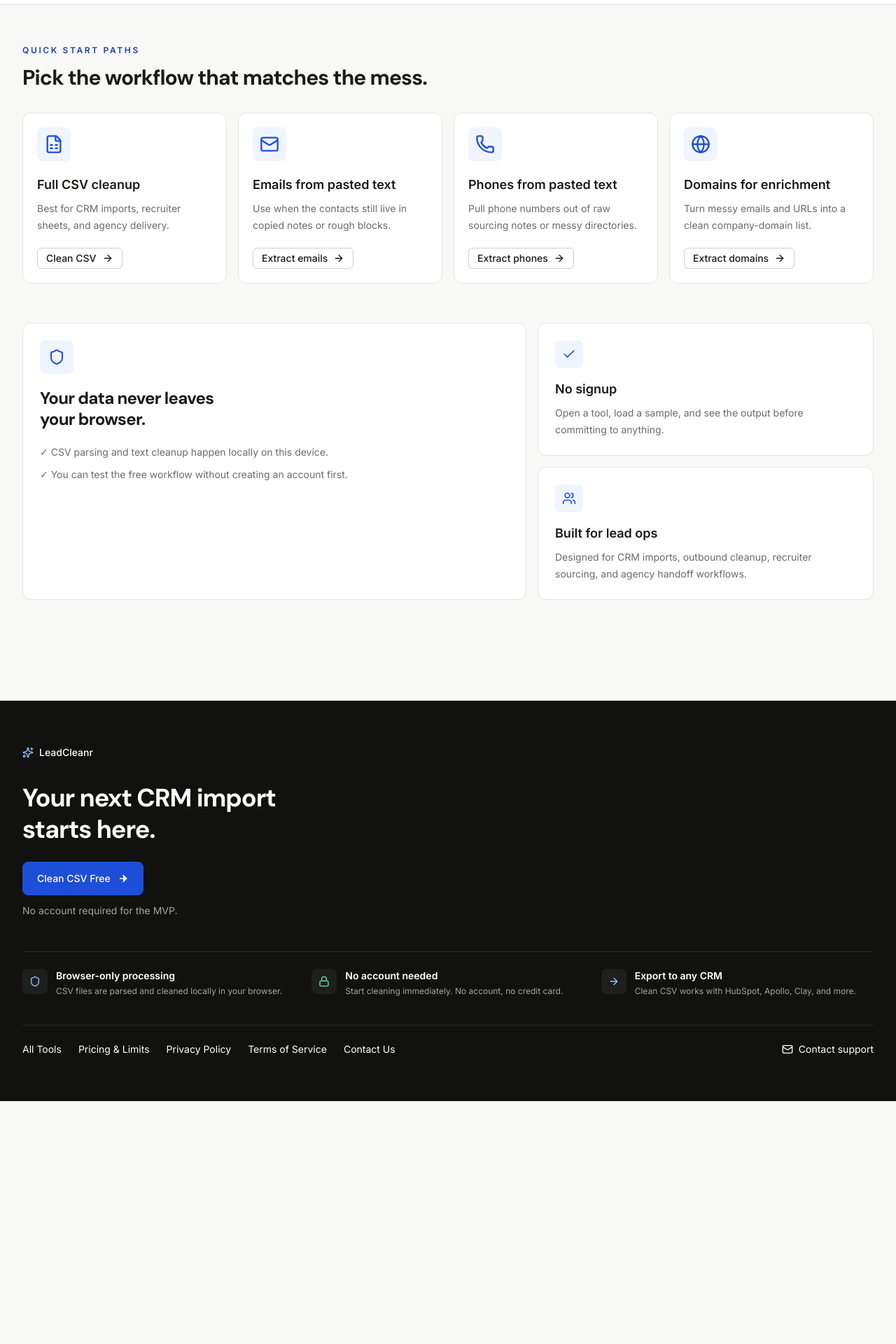
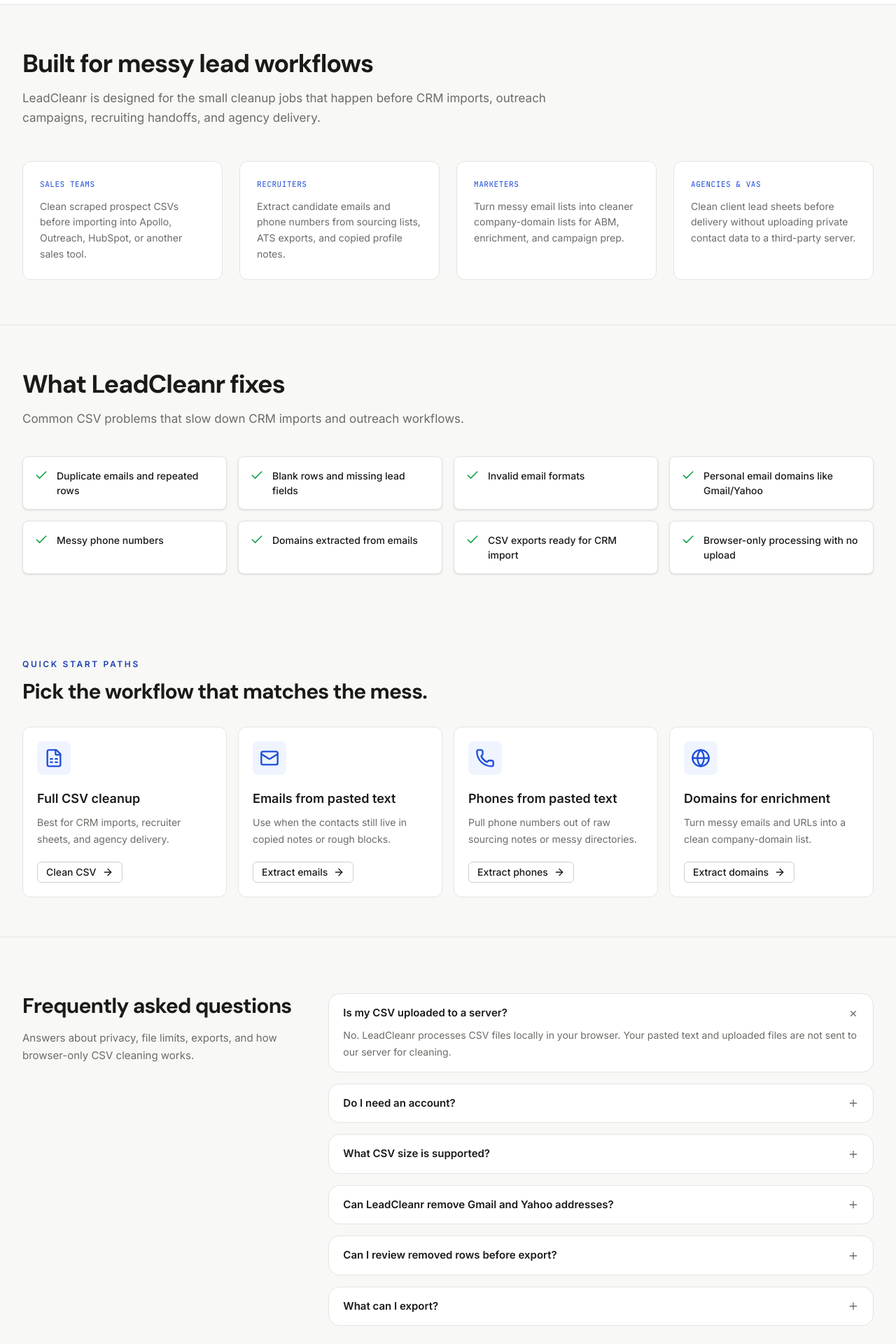
Before and after one commit to sssec81/lead_cleaner, a Next.js app: page / in a window 1280 px wide. Shown: the part 820-2740 px from the top of the page at 70% size. Before the commit the page ends 2393 px from the top, so only its background shows below. Built offline with nearby package versions, Linux system fonts and the light colour scheme; no server answers.

Commit message:
faq home page new idea

```diff
--- a/src/app/page.tsx
+++ b/src/app/page.tsx
@@ -12,6 +12,7 @@
   Upload,
   Users,
   Wand2,
+  Plus,
 } from "lucide-react";
 
 import { PageFrame } from "@/components/page-frame";
@@ -208,6 +209,73 @@
         </div>
       </section>
 
+      <section className="mx-auto max-w-7xl px-4 py-16 sm:px-6 lg:px-8">
+        <div className="max-w-3xl">
+          <h2 className="font-display text-3xl font-semibold tracking-[-0.03em] text-[var(--lc-ink)] sm:text-4xl">
+            Built for messy lead workflows
+          </h2>
+          <p className="mt-4 text-[17px] leading-relaxed text-[var(--lc-muted)]">
+            LeadCleanr is designed for the small cleanup jobs that happen before CRM imports, outreach campaigns, recruiting handoffs, and agency delivery.
+          </p>
+        </div>
+        <div className="mt-12 grid gap-6 sm:grid-cols-2 lg:grid-cols-4">
+          <div className="rounded-xl border border-[var(--lc-border)] bg-[var(--lc-surface)] p-6">
+            <p className="font-mono text-[11px] uppercase tracking-wider text-[var(--lc-accent)] mb-3">Sales teams</p>
+            <p className="text-[14px] leading-relaxed text-[var(--lc-muted)]">
+              Clean scraped prospect CSVs before importing into Apollo, Outreach, HubSpot, or another sales tool.
+            </p>
+          </div>
+          <div className="rounded-xl border border-[var(--lc-border)] bg-[var(--lc-surface)] p-6">
+            <p className="font-mono text-[11px] uppercase tracking-wider text-[var(--lc-accent)] mb-3">Recruiters</p>
+            <p className="text-[14px] leading-relaxed text-[var(--lc-muted)]">
+              Extract candidate emails and phone numbers from sourcing lists, ATS exports, and copied profile notes.
+            </p>
+          </div>
+          <div className="rounded-xl border border-[var(--lc-border)] bg-[var(--lc-surface)] p-6">
+            <p className="font-mono text-[11px] uppercase tracking-wider text-[var(--lc-accent)] mb-3">Marketers</p>
+            <p className="text-[14px] leading-relaxed text-[var(--lc-muted)]">
+              Turn messy email lists into cleaner company-domain lists for ABM, enrichment, and campaign prep.
+            </p>
+          </div>
+          <div className="rounded-xl border border-[var(--lc-border)] bg-[var(--lc-surface)] p-6">
+            <p className="font-mono text-[11px] uppercase tracking-wider text-[var(--lc-accent)] mb-3">Agencies & VAs</p>
+            <p className="text-[14px] leading-relaxed text-[var(--lc-muted)]">
+              Clean client lead sheets before delivery without uploading private contact data to a third-party server.
+            </p>
+          </div>
+        </div>
+      </section>
+
+      <section className="border-t border-[var(--lc-border)] bg-[var(--lc-bg)] py-16">
+        <div className="mx-auto max-w-7xl px-4 sm:px-6 lg:px-8">
+          <div className="max-w-3xl">
+            <h2 className="font-display text-3xl font-semibold tracking-[-0.03em] text-[var(--lc-ink)] sm:text-4xl">
+              What LeadCleanr fixes
+            </h2>
+            <p className="mt-4 text-[17px] leading-relaxed text-[var(--lc-muted)]">
+              Common CSV problems that slow down CRM imports and outreach workflows.
+            </p>
+          </div>
+          <div className="mt-10 grid gap-4 sm:grid-cols-2 lg:grid-cols-4">
+            {[
+              "Duplicate emails and repeated rows",
+              "Blank rows and missing lead fields",
+              "Invalid email formats",
+              "Personal email domains like Gmail/Yahoo",
+              "Messy phone numbers",
+              "Domains extracted from emails",
+              "CSV exports ready for CRM import",
+              "Browser-only processing with no upload"
+            ].map(item => (
+              <div key={item} className="flex items-start gap-3 rounded-lg border border-[var(--lc-border)] bg-[var(--lc-surface)] p-4 shadow-sm">
+                <Check className="h-5 w-5 shrink-0 text-[var(--lc-green)]" />
+                <span className="text-[14px] font-medium text-[var(--lc-ink)]">{item}</span>
+              </div>
+            ))}
+          </div>
+        </div>
+      </section>
+
       <section className="mx-auto max-w-7xl px-4 py-14 sm:px-6 lg:px-8">
         <p className="section-eyebrow">Quick Start Paths</p>
         <div className="mt-3 flex items-end justify-between gap-6">
@@ -240,7 +308,88 @@
         </div>
       </section>
 
-      <section className="mx-auto max-w-7xl px-4 pb-16 sm:px-6 lg:px-8">
+      <section className="mx-auto max-w-7xl px-4 py-20 sm:px-6 lg:px-8 border-t border-[var(--lc-border)]">
+        <div className="grid gap-12 lg:grid-cols-[1fr_2fr]">
+          <div>
+            <h2 className="font-display text-3xl font-semibold tracking-[-0.03em] text-[var(--lc-ink)]">
+              Frequently asked questions
+            </h2>
+            <p className="mt-4 text-[15px] leading-relaxed text-[var(--lc-muted)]">
+              Answers about privacy, file limits, exports, and how browser-only CSV cleaning works.
+            </p>
+          </div>
+          <div className="flex flex-col gap-4">
+            <details className="group rounded-2xl border border-[var(--lc-border)] bg-[var(--lc-surface)] px-5 py-4" open>
+              <summary className="flex cursor-pointer list-none items-center justify-between font-semibold text-[15px] text-[var(--lc-ink)] [&::-webkit-details-marker]:hidden">
+                Is my CSV uploaded to a server?
+                <span className="text-[var(--lc-muted)] transition-transform duration-200 group-open:rotate-45">
+                  <Plus className="h-4 w-4" />
+                </span>
+              </summary>
+              <div className="mt-2 text-sm leading-6 text-[var(--lc-muted)]">
+                No. LeadCleanr processes CSV files locally in your browser. Your pasted text and uploaded files are not sent to our server for cleaning.
+              </div>
+            </details>
+            <details className="group rounded-2xl border border-[var(--lc-border)] bg-[var(--lc-surface)] px-5 py-4">
+              <summary className="flex cursor-pointer list-none items-center justify-between font-semibold text-[15px] text-[var(--lc-ink)] [&::-webkit-details-marker]:hidden">
+                Do I need an account?
+                <span className="text-[var(--lc-muted)] transition-transform duration-200 group-open:rotate-45">
+                  <Plus className="h-4 w-4" />
+                </span>
+              </summary>
+              <div className="mt-2 text-sm leading-6 text-[var(--lc-muted)]">
+                No. The free tools can be used without signup, login, or a credit card.
+              </div>
+            </details>
+            <details className="group rounded-2xl border border-[var(--lc-border)] bg-[var(--lc-surface)] px-5 py-4">
+              <summary className="flex cursor-pointer list-none items-center justify-between font-semibold text-[15px] text-[var(--lc-ink)] [&::-webkit-details-marker]:hidden">
+                What CSV size is supported?
+                <span className="text-[var(--lc-muted)] transition-transform duration-200 group-open:rotate-45">
+                  <Plus className="h-4 w-4" />
+                </span>
+              </summary>
+              <div className="mt-2 text-sm leading-6 text-[var(--lc-muted)]">
+                The free browser workflow supports CSV files up to 5MB.
+              </div>
+            </details>
+            <details className="group rounded-2xl border border-[var(--lc-border)] bg-[var(--lc-surface)] px-5 py-4">
+              <summary className="flex cursor-pointer list-none items-center justify-between font-semibold text-[15px] text-[var(--lc-ink)] [&::-webkit-details-marker]:hidden">
+                Can LeadCleanr remove Gmail and Yahoo addresses?
+                <span className="text-[var(--lc-muted)] transition-transform duration-200 group-open:rotate-45">
+                  <Plus className="h-4 w-4" />
+                </span>
+              </summary>
+              <div className="mt-2 text-sm leading-6 text-[var(--lc-muted)]">
+                Yes. The CSV Lead Cleaner can filter personal email domains so you can focus on business emails.
+              </div>
+            </details>
+            <details className="group rounded-2xl border border-[var(--lc-border)] bg-[var(--lc-surface)] px-5 py-4">
+              <summary className="flex cursor-pointer list-none items-center justify-between font-semibold text-[15px] text-[var(--lc-ink)] [&::-webkit-details-marker]:hidden">
+                Can I review removed rows before export?
+                <span className="text-[var(--lc-muted)] transition-transform duration-200 group-open:rotate-45">
+                  <Plus className="h-4 w-4" />
+                </span>
+              </summary>
+              <div className="mt-2 text-sm leading-6 text-[var(--lc-muted)]">
+                Yes. The CSV workflow lets you review clean rows, removed duplicates, invalid rows, and filtered rows before downloading.
+              </div>
+            </details>
+            <details className="group rounded-2xl border border-[var(--lc-border)] bg-[var(--lc-surface)] px-5 py-4">
+              <summary className="flex cursor-pointer list-none items-center justify-between font-semibold text-[15px] text-[var(--lc-ink)] [&::-webkit-details-marker]:hidden">
+                What can I export?
+                <span className="text-[var(--lc-muted)] transition-transform duration-200 group-open:rotate-45">
+                  <Plus className="h-4 w-4" />
+                </span>
+              </summary>
+              <div className="mt-2 text-sm leading-6 text-[var(--lc-muted)]">
+                Depending on the tool, you can export cleaned results as CSV, TXT, or copied text.
+              </div>
+            </details>
+          </div>
+        </div>
+      </section>
+
+      <section className="mx-auto max-w-7xl px-4 pb-16 pt-16 sm:px-6 lg:px-8 border-t border-[var(--lc-border)]">
         <div className="grid gap-4 lg:grid-cols-[1.2fr_0.8fr]">
           <div className="rounded-xl border border-[var(--lc-border)] bg-[var(--lc-surface)] p-6">
             <div className="flex h-12 w-12 items-center justify-center rounded-lg bg-[var(--lc-accent-bg)] text-[var(--lc-accent)]">
--- a/src/components/site-footer.tsx
+++ b/src/components/site-footer.tsx
@@ -27,9 +27,9 @@
   },
   {
     match: "/tools/extract-emails-from-csv",
-    href: "/tools/remove-duplicate-emails",
-    label: "Deduplicate Emails",
-    intro: "Strip repeat rows before you export the final column.",
+    href: "/tools/validate-email-list",
+    label: "Validate List",
+    intro: "Check the extracted emails for structure and formatting before you export.",
   },
   {
     match: "/tools/extract-phone-numbers-from-text",
@@ -39,9 +39,9 @@
   },
   {
     match: "/tools/extract-phone-numbers-from-csv",
-    href: "/tools/remove-duplicate-phone-numbers",
-    label: "Deduplicate Numbers",
-    intro: "Normalize the extracted numbers, then remove the repeats.",
+    href: "/tools/csv-lead-cleaner",
+    label: "Clean CSV Free",
+    intro: "Run the full sheet through the main cleanup workflow next.",
   },
   {
     match: "/tools/remove-duplicate-emails",
```
